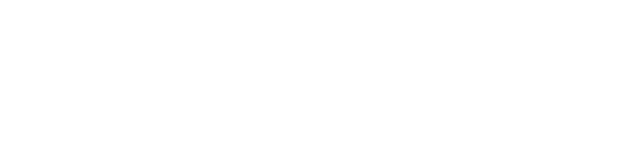
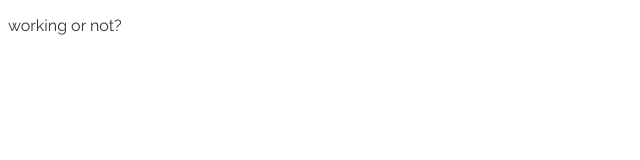
Before and after one commit to sabbirahmad00521/Notes-Todo, a plain HTML site: page index.html in a window 1280 px wide. Shown: the whole page, without its empty margins (0-640 px from the left). Drawn offline with Linux system fonts and the light colour scheme.

Commit message:
test vs code

```diff
--- a/index.html
+++ b/index.html
@@ -21,8 +21,7 @@
 <body>
 
 
-
-
+   <p>working or not?</p>
 
 
 
```
